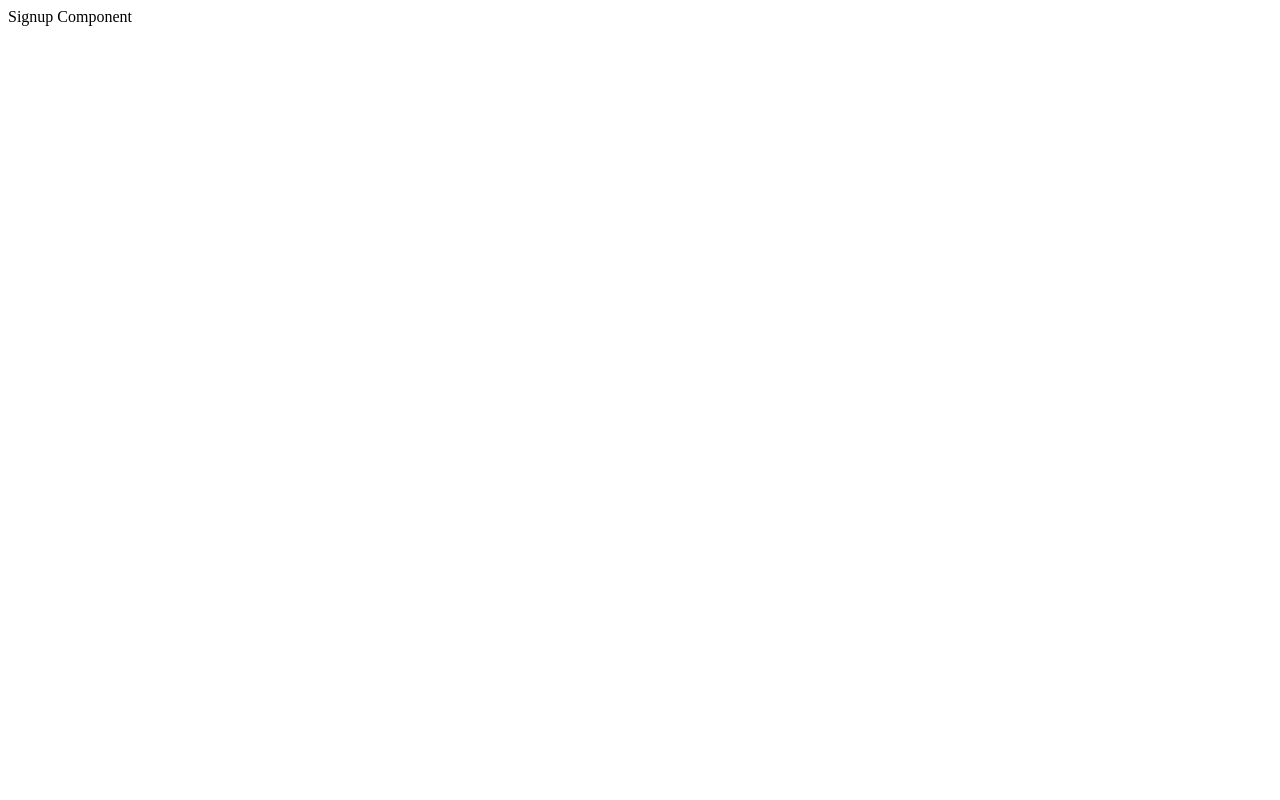
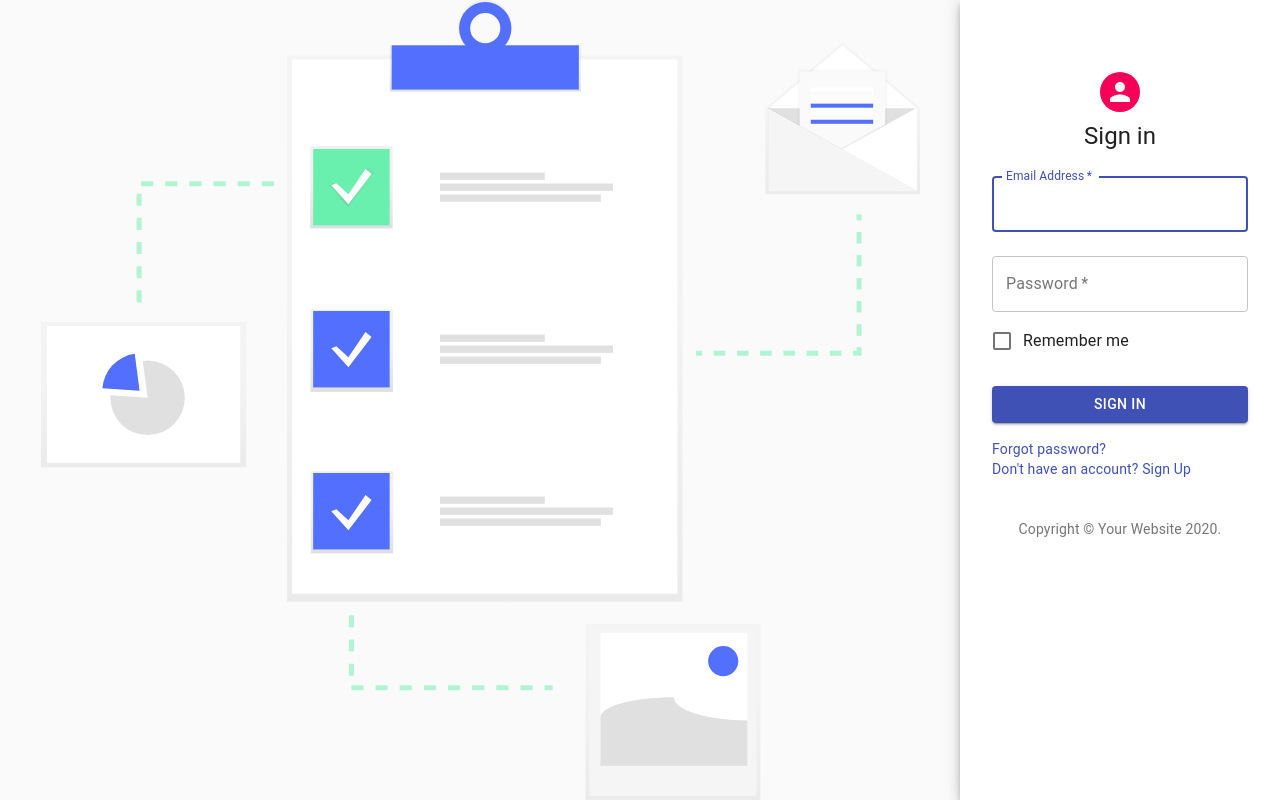
Before and after one commit to nurul3101/survey-planet, a React (Create React App) app in the folder frontend/: page / in a window 1280 px wide. Built offline with nearby package versions, Linux system fonts and the light colour scheme.

Commit message:
Added Signup Component

```diff
--- a/frontend/package.json
+++ b/frontend/package.json
@@ -3,6 +3,7 @@
   "version": "0.1.0",
   "private": true,
   "dependencies": {
+    "@material-ui/core": "^4.10.2",
     "@testing-library/jest-dom": "^4.2.4",
     "@testing-library/react": "^9.3.2",
     "@testing-library/user-event": "^7.1.2",
--- a/frontend/src/containers/signup/index.js
+++ b/frontend/src/containers/signup/index.js
@@ -1,7 +1,136 @@
 import React from 'react'
+import Avatar from '@material-ui/core/Avatar'
+import Button from '@material-ui/core/Button'
+import CssBaseline from '@material-ui/core/CssBaseline'
+import TextField from '@material-ui/core/TextField'
+import FormControlLabel from '@material-ui/core/FormControlLabel'
+import Checkbox from '@material-ui/core/Checkbox'
+import Link from '@material-ui/core/Link'
+import Paper from '@material-ui/core/Paper'
+import Box from '@material-ui/core/Box'
+import Grid from '@material-ui/core/Grid'
+import Typography from '@material-ui/core/Typography'
+import { makeStyles } from '@material-ui/core/styles'
 
-function Signup() {
-  return <div>Signup Component</div>
+import SurveyHeroImage from '../../assets/survey.svg'
+
+function Copyright() {
+  return (
+    <Typography variant="body2" color="textSecondary" align="center">
+      {'Copyright © '}
+      <Link color="inherit" href="https://material-ui.com/">
+        Your Website
+      </Link>{' '}
+      {new Date().getFullYear()}
+      {'.'}
+    </Typography>
+  )
 }
 
-export default Signup
+const useStyles = makeStyles((theme) => ({
+  root: {
+    height: '100vh',
+  },
+  image: {
+    backgroundImage: `url(${SurveyHeroImage})`,
+    backgroundRepeat: 'no-repeat',
+    backgroundColor:
+      theme.palette.type === 'light'
+        ? theme.palette.grey[50]
+        : theme.palette.grey[900],
+    backgroundSize: 'contain',
+    backgroundPosition: 'center',
+  },
+  paper: {
+    margin: theme.spacing(8, 4),
+    display: 'flex',
+    flexDirection: 'column',
+    alignItems: 'center',
+  },
+  avatar: {
+    margin: theme.spacing(1),
+    backgroundColor: theme.palette.secondary.main,
+  },
+  form: {
+    width: '100%', // Fix IE 11 issue.
+    marginTop: theme.spacing(1),
+  },
+  submit: {
+    margin: theme.spacing(3, 0, 2),
+  },
+}))
+
+function SignUp() {
+  const classes = useStyles()
+
+  return (
+    <Grid container component="main" className={classes.root}>
+      <CssBaseline />
+      <Grid item xs={false} sm={4} md={9} className={classes.image} />
+      <Grid item xs={12} sm={8} md={3} component={Paper} elevation={6} square>
+        <div className={classes.paper}>
+          <Avatar className={classes.avatar}>
+            {/* <LockOutlinedIcon /> */}
+          </Avatar>
+          <Typography component="h1" variant="h5">
+            Sign in
+          </Typography>
+          <form className={classes.form} noValidate>
+            <TextField
+              variant="outlined"
+              margin="normal"
+              required
+              fullWidth
+              id="email"
+              label="Email Address"
+              name="email"
+              autoComplete="email"
+              autoFocus
+            />
+            <TextField
+              variant="outlined"
+              margin="normal"
+              required
+              fullWidth
+              name="password"
+              label="Password"
+              type="password"
+              id="password"
+              autoComplete="current-password"
+            />
+            <FormControlLabel
+              control={<Checkbox value="remember" color="primary" />}
+              label="Remember me"
+            />
+            <Button
+              type="submit"
+              fullWidth
+              variant="contained"
+              color="primary"
+              className={classes.submit}
+            >
+              Sign In
+            </Button>
+            <Grid container>
+              <Grid item xs>
+                <Link href="#" variant="body2">
+                  Forgot password?
+                </Link>
+              </Grid>
+              <Grid item>
+                <Link href="#" variant="body2">
+                  {"Don't have an account? Sign Up"}
+                </Link>
+              </Grid>
+            </Grid>
+            <Box mt={5}>
+              <Copyright />
+            </Box>
+          </form>
+        </div>
+      </Grid>
+    </Grid>
+  )
+}
+
+export default SignUp
```
Also changed, not shown: frontend/src/assets/survey.svg (added), 1 other file (tests, documents, lock files or other folders).
